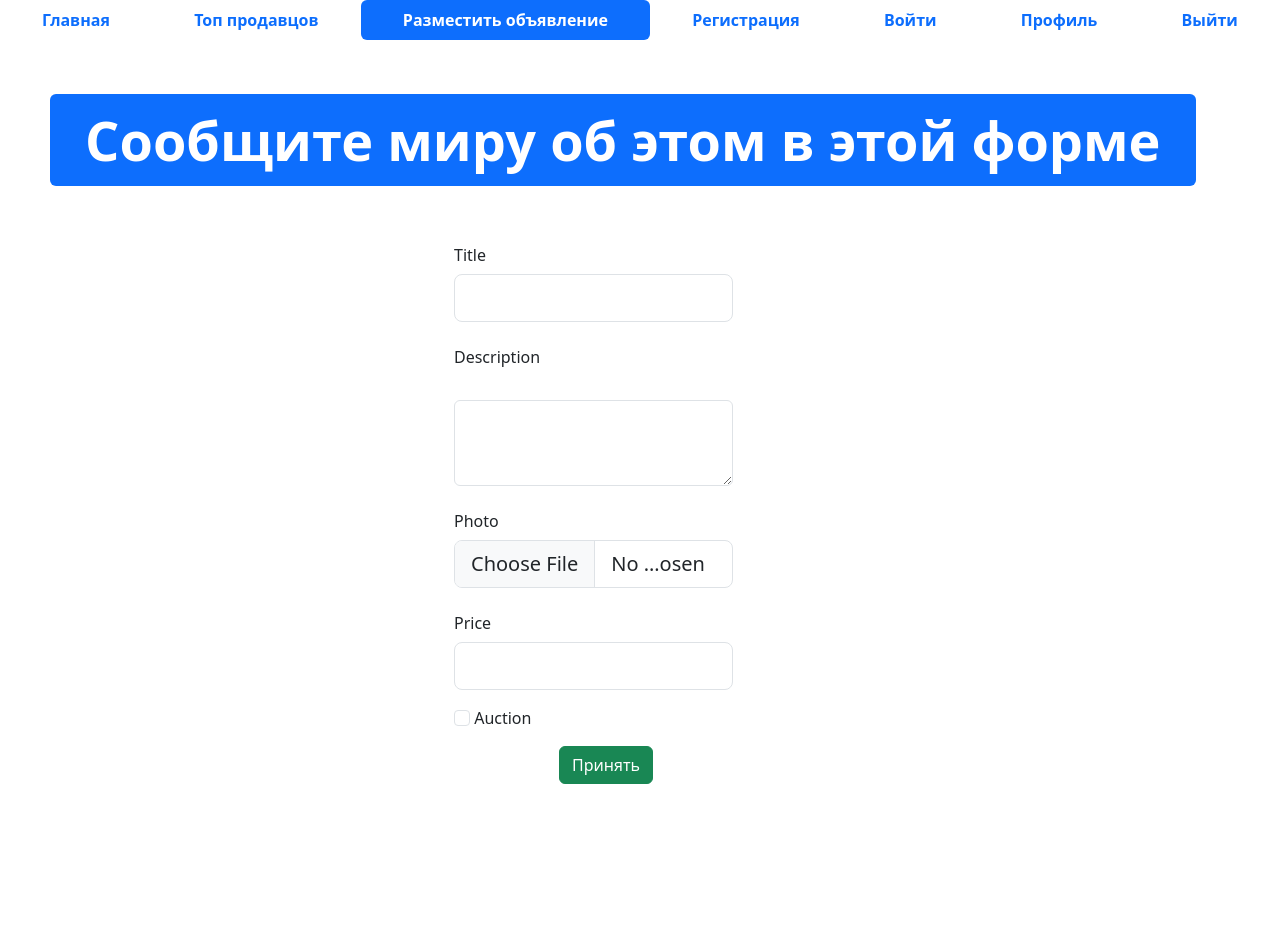
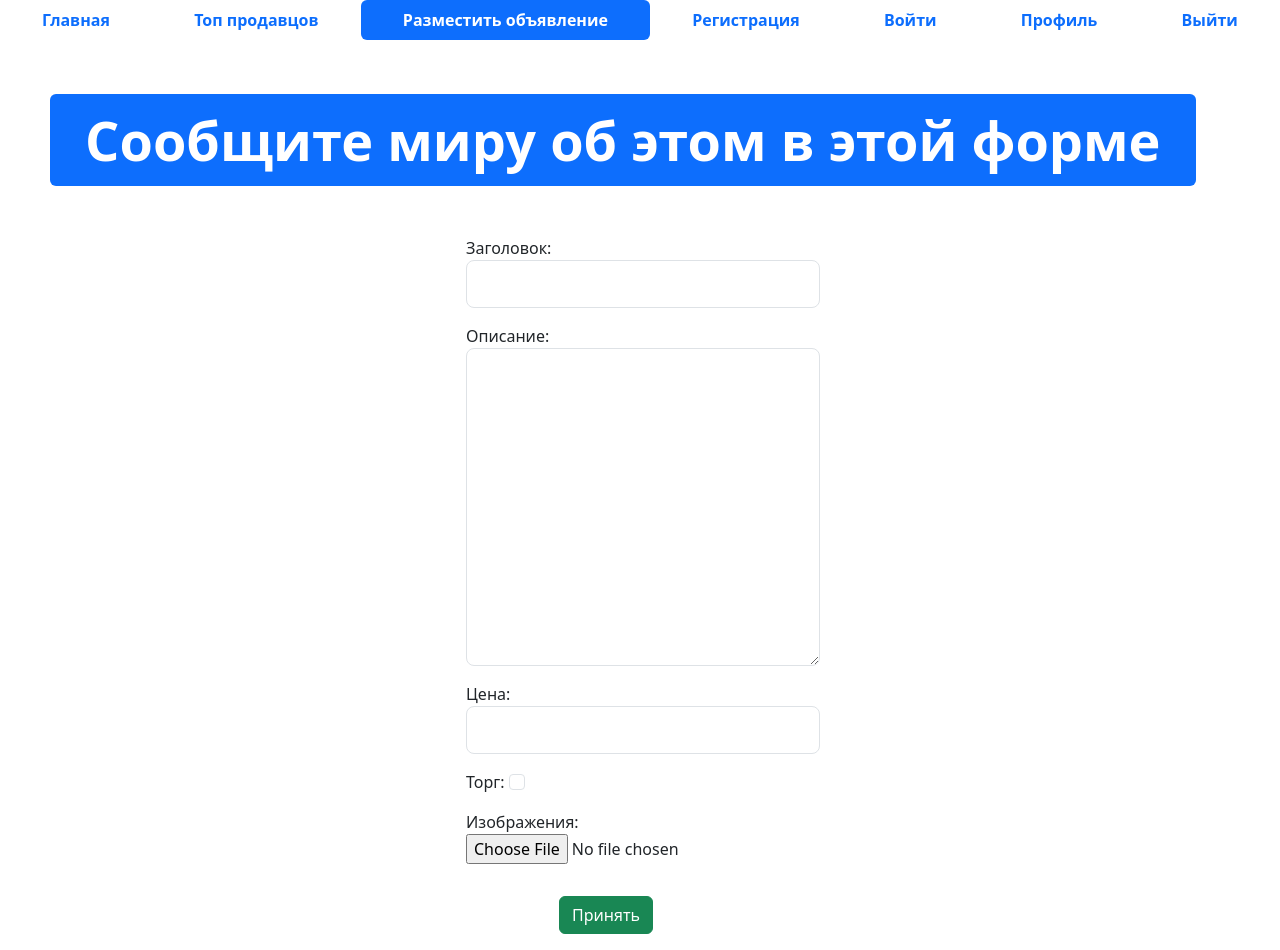
Before and after one commit to IriaKoticov/homeworktemplate, a Django app: page /advertisement-post in a window 1280 px wide. Before the commit the page ends 784 px from the top, so only its background shows below. Run offline with Django 4.2, Linux system fonts and the light colour scheme; some libraries are stand-ins or nearby versions.

Commit message:
modelforms

```diff
--- a/advertisment/app_lesson_4/models.py
+++ b/advertisment/app_lesson_4/models.py
@@ -2,13 +2,22 @@ from django.db import models
 from django.contrib import admin
 from django.utils import timezone,html
 from django.contrib.auth import get_user_model
+import django.forms as fm
+from django.forms import ModelForm
 # Create your models here.
+
+
+
+def examination(value):
+    if value[0] == "?":
+        raise ValueError("Заголовок не может начинаться с вопросительного знака и форма не проходила валидацию.")
+
 
 User = get_user_model()
 
 class Advertisement(models.Model): #это класс модель
     id = models.AutoField(primary_key=True)
-    title = models.CharField("заголовок",max_length=64)
+    title = models.CharField("заголовок",max_length=64,validators=[examination])
     text = models.TextField("описание")
     author = models.ForeignKey(to=User,on_delete=models.CASCADE)
     date = models.DateField("дата", auto_now_add=True)
@@ -16,8 +25,6 @@ class Advertisement(models.Model): #это класс модель
     prise = models.FloatField("цена")
     auction = models.BooleanField("торг",default=False)
     coortun = models.ImageField("изображения",upload_to="media",default="static/img/adv.png")
-
-
 
 
     @admin.display(description="Когда создано")
@@ -46,3 +53,15 @@ class Advertisement(models.Model): #это класс модель
         managed = True
         verbose_name = 'advertisements'
         verbose_name_plural = 'advertisements'
+
+
+class Advmodelform(ModelForm):
+    class Meta:
+        model = Advertisement
+        fields = ['title','text','prise','auction','coortun']
+        widgets = {
+                    'title': fm.TextInput(attrs={"class":"form-control form-control-lg"}),
+                    'text':fm.Textarea(attrs={"class":"form-control form-control-lg"}),
+                    'prise':fm.NumberInput(attrs={"class":"form-control form-control-lg"}),
+                    'auction':fm.CheckboxInput(attrs={"class":"form-check-input"})
+                    }
--- a/advertisment/app_lesson_4/views.py
+++ b/advertisment/app_lesson_4/views.py
@@ -1,9 +1,9 @@
 from django.shortcuts import render
 from django.http import HttpResponse
 from .models import Advertisement
-from django.utils import timezone
+# from .forms import Advforms
 # Create your views here.
-
+from .models import Advmodelform
 
 
 def index(request):
@@ -21,7 +21,18 @@ def debug(request):
     return HttpResponse("Сохр")
 
 def post_ads(request):
-    return render(request,"advertisement-post.html")
+
+    if request.method == "POST":
+        form = Advmodelform(request.POST,request.FILES)
+        if form.is_valid():
+            adv_obj = Advertisement(**form.cleaned_data)
+            adv_obj.author = request.user
+            adv_obj.save()
+
+    form = Advmodelform()
+    context = {'form': form}
+
+    return render(request,"advertisement-post.html",context=context)
 
 def registr(request):
     return render(request,"register.html")
--- a/advertisment/templates/advertisement-post.html
+++ b/advertisment/templates/advertisement-post.html
@@ -57,46 +57,11 @@
     </div>
   </div>
   <div class="container">
-    <form method="post">
-      <div class="row mb-3">
-        <div class="col">
-          <label class="col-sm-4 col-form-label offset-4">Title</label>
-          <div class="col-sm-4 offset-4 w-25">
-            <input type="text" class="form-control form-control-lg">
-          </div>
-        </div>
-      </div>
-      <div class="row mb-3">
-        <div class="col">
-          <label class="col-sm-4 col-form-label offset-4">Description</label>
-          <div class="col-sm-4 offset-4 w-25">
-              <label for="" class="form-label"></label>
-              <textarea class="form-control" name="" id="" rows="3"></textarea>
-          </div>
-        </div>
-      </div>
-      <div class="row mb-3">
-        <div class="col">
-          <label class="col-sm-4 col-form-label offset-4">Photo</label>
-          <div class="col-sm-4 offset-4 w-25">
-            <input type="file" class="form-control form-control-lg">
-          </div>
-        </div>
-      </div>
-      <div class="row mb-3">
-        <div class="col">
-          <label class="col-sm-4 col-form-label offset-4">Price</label>
-          <div class="col-sm-4 offset-4 w-25">
-            <input type="text" class="form-control form-control-lg">
-          </div>
-        </div>
-      </div>
-      <div class="row mb-3">
-        <div class="col">
-          <div class="offset-4 w-25">
-            <input type="checkbox" class="form-check-input">
-            <label class="form-check-label">Auction</label>
-          </div>
+    <form method="post" enctype = "multipart/form-data">
+      {% csrf_token %}
+      <div class="row mb-3 offset-sm-4">
+        <div class="col-6">
+        {{form.as_p}}
         </div>
       </div>
       <div class="row mb-3 offset-sm-5">
```
Also changed, not shown: advertisment/app_lesson_4/forms.py (added, +8 -0 lines), advertisment/db.sqlite3, advertisment/media/orig_6CxN5Fp.png (added), advertisment/media/orig_Ktxy83k.png (added), advertisment/media/orig_WASV3kY.png (added).
